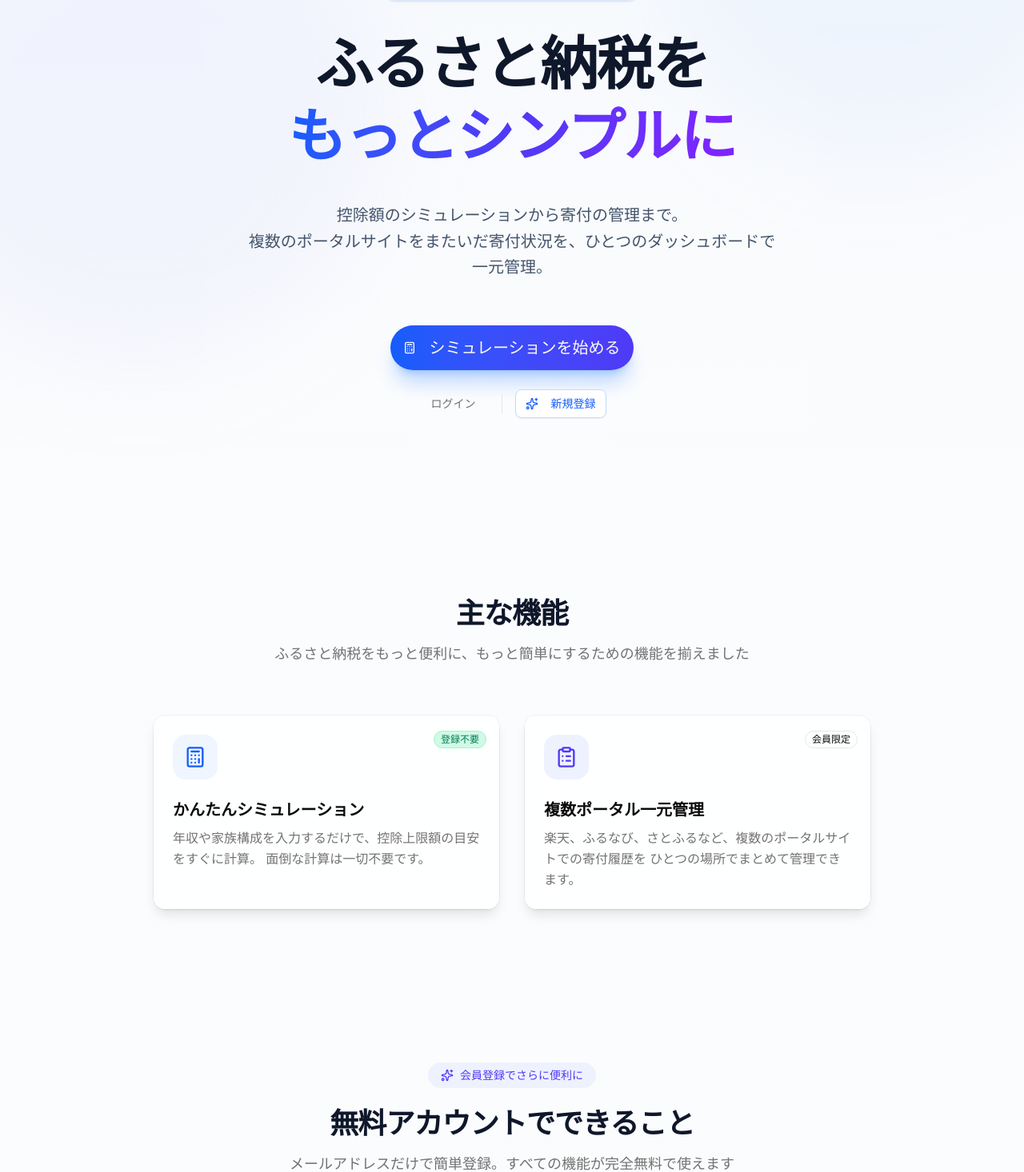
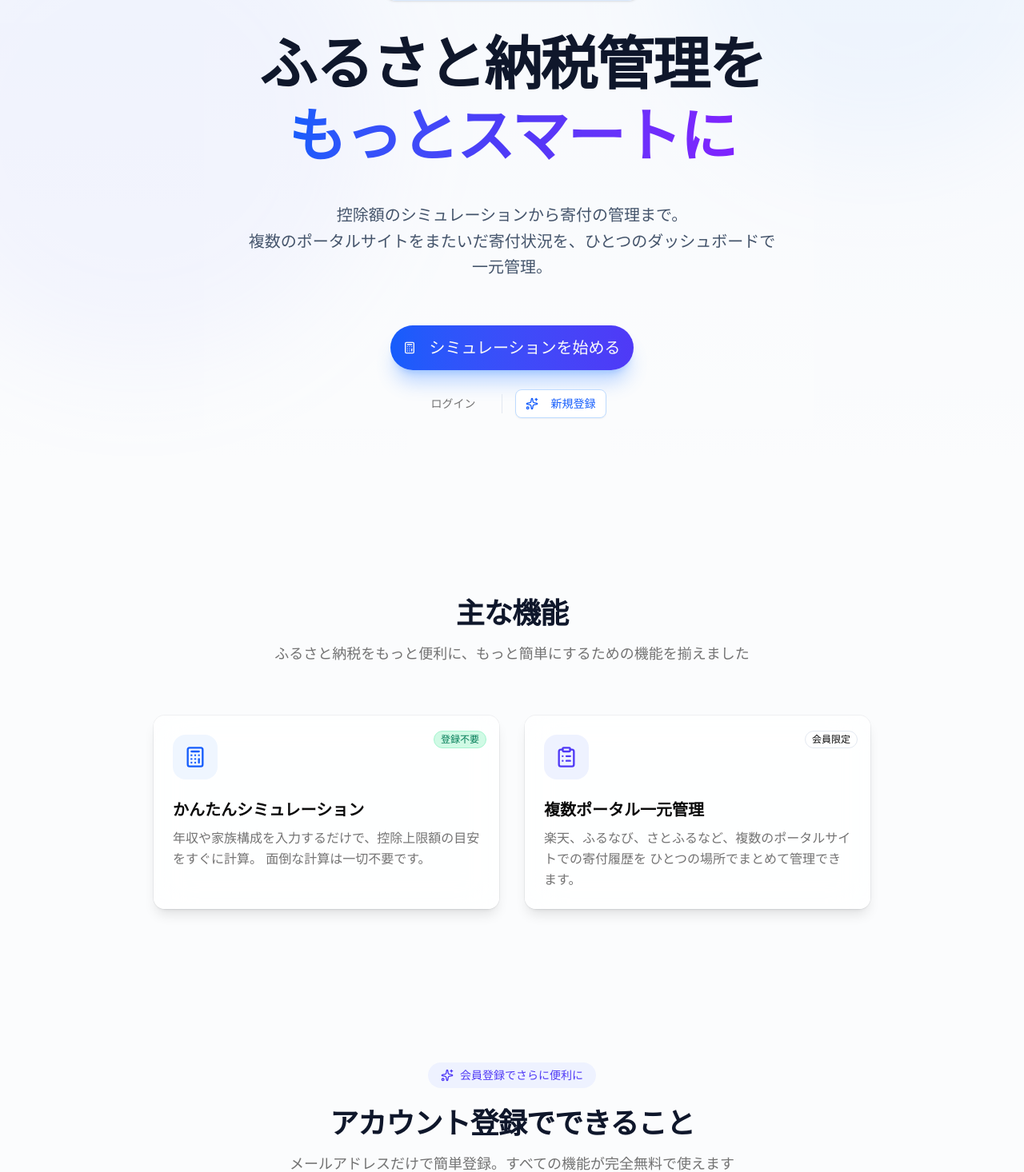
Before and after one commit to kouheiohmikawa/furusato-dashboard, a Next.js app: page / in a window 1280 px wide. Shown: the part 226-1692 px from the top of the page at 80% size. Built offline with nearby package versions, Linux system fonts and the light colour scheme; no server answers.

Commit message:
fix: update landing page text for clarity and tone

```diff
--- a/src/app/page.tsx
+++ b/src/app/page.tsx
@@ -23,10 +23,10 @@ export default function HomePage() {
           </div>
 
           <h1 className="text-4xl font-bold tracking-tight sm:text-6xl md:text-7xl text-slate-900 dark:text-slate-100 leading-tight">
-            ふるさと納税を
+            ふるさと納税管理を
             <br />
             <span className="bg-gradient-to-r from-blue-600 via-indigo-600 to-violet-600 bg-clip-text text-transparent pb-2 inline-block">
-              もっとシンプルに
+              もっとスマートに
             </span>
           </h1>
 
@@ -124,7 +124,7 @@ export default function HomePage() {
               <span>会員登録でさらに便利に</span>
             </div>
             <h2 className="text-3xl font-bold tracking-tight sm:text-4xl text-slate-900 dark:text-slate-100 mb-4">
-              無料アカウントでできること
+              アカウント登録でできること
             </h2>
             <p className="text-lg text-muted-foreground">
               メールアドレスだけで簡単登録。すべての機能が完全無料で使えます
```
